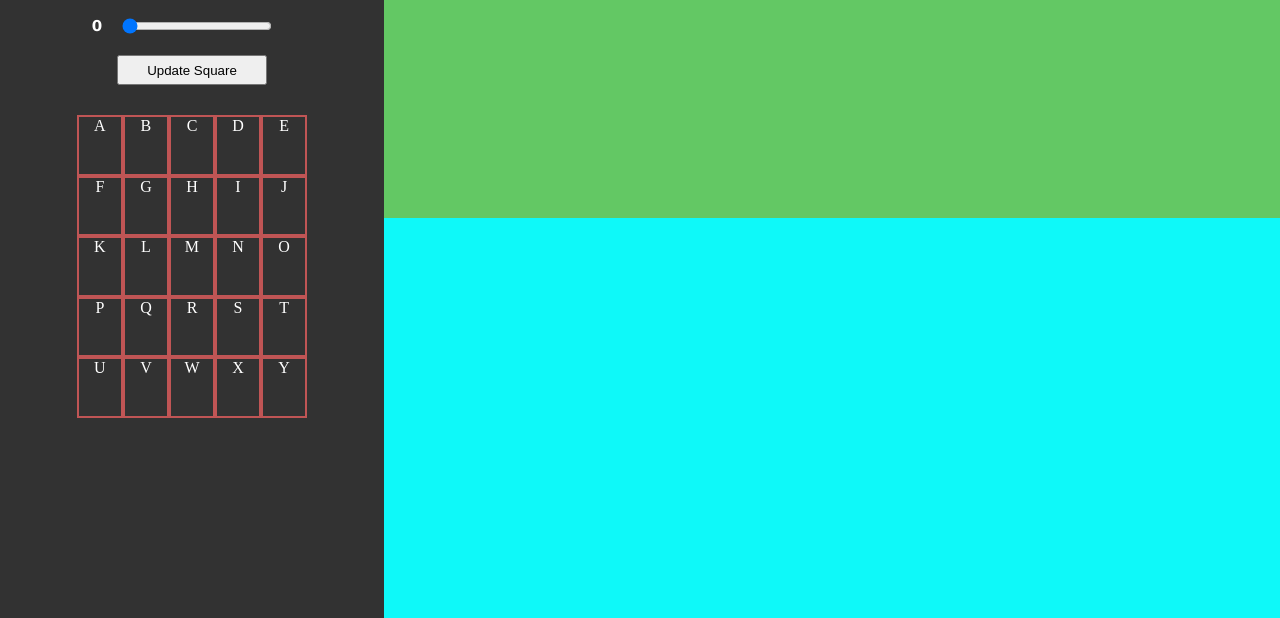
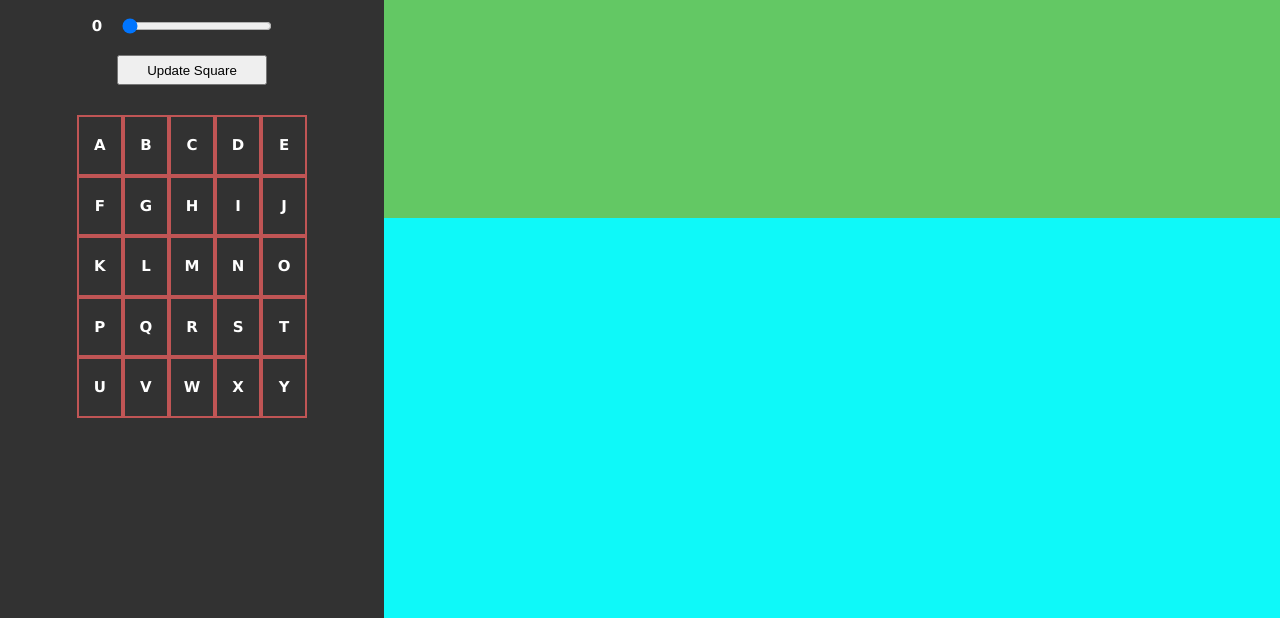
Before and after one commit to BernyMP/welcome-to-the-jumble, a plain HTML site: page index.html in a window 1280 px wide. Shown: the part 182-800 px from the top of the page. Drawn offline with Linux system fonts and the light colour scheme.

Commit message:
grid is fully working now

```diff
--- a/styles.css
+++ b/styles.css
@@ -74,13 +74,18 @@
 }
 
 .alphabet-grid div {
+  display: flex;
+  flex-direction: column;
+  align-items: center;
+  justify-content: center;
+  text-align: center;
   border: 2px solid #c05555;
-  text-align: center;
 }
 
 .alphabet-grid p {
-  text-align: center;
-  vertical-align: middle;
+  font-family:Verdana, Geneva, Tahoma, sans-serif;
+  font-size: 15px;
+  font-weight: bold;
 }
 
 .content {
```
